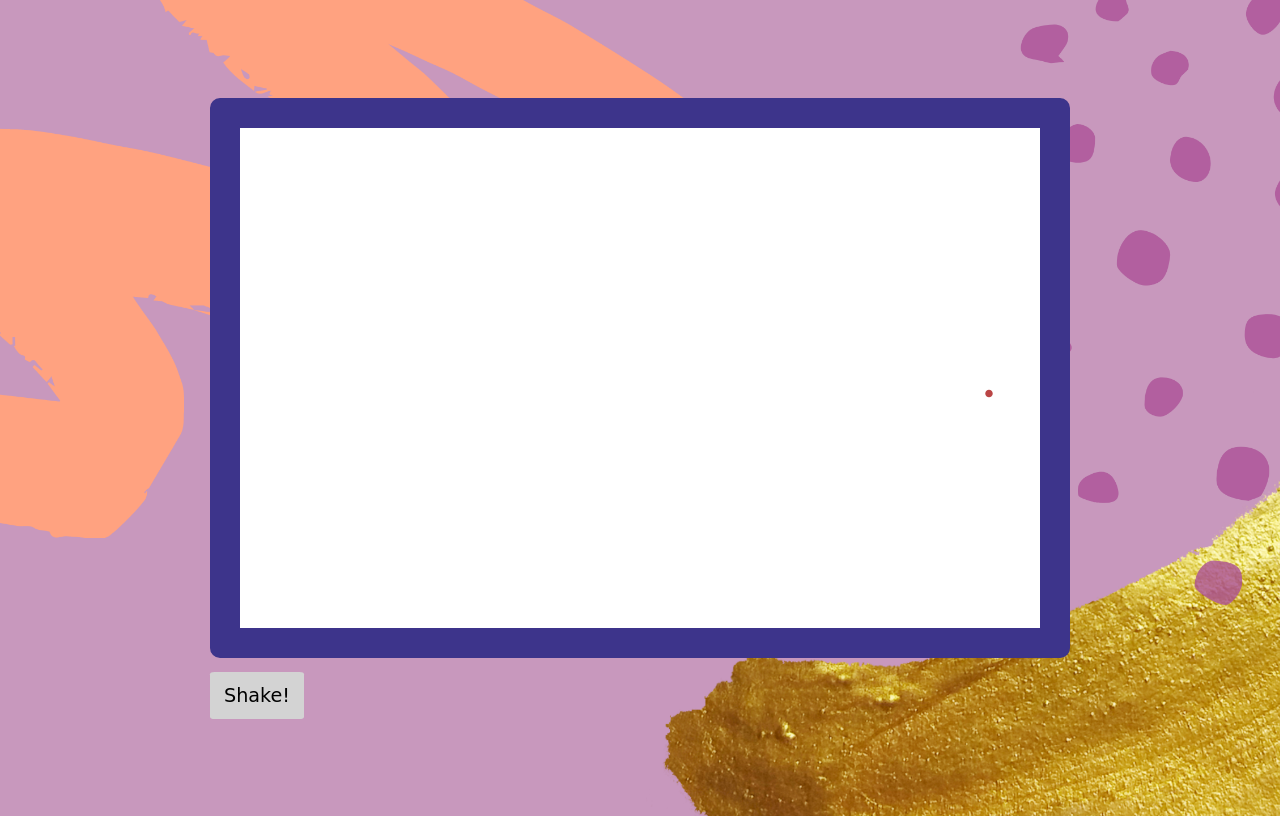
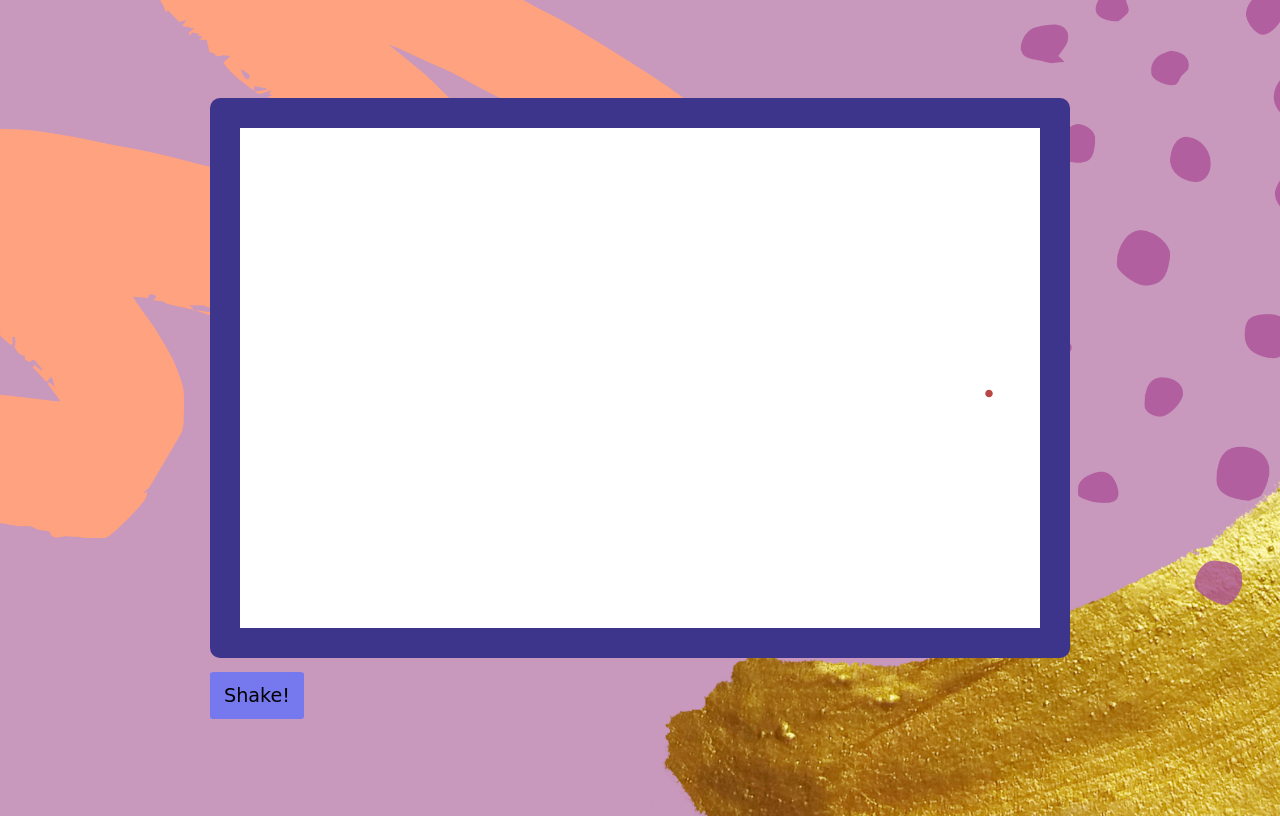
Before and after one commit to YUYUMO/js_practise, a plain HTML site: page etch-a-sketch/etch-a-sketch.html in a window 1280 px wide. In both pictures the pointer is over the button "Shake!". Drawn offline with Linux system fonts and the light colour scheme; a web font is replaced by a local one.

Commit message:
change button hover color and remove its outline

```diff
--- a/etch-a-sketch/etch-a-sketch.css
+++ b/etch-a-sketch/etch-a-sketch.css
@@ -25,6 +25,12 @@ canvas {
 	border: none;
 	padding: 12px 14px;
 	font-family: 'Chilanka', cursive;
+	outline: none;
+}
+
+.shake:hover {
+	background-color: #7678ed;
+	border: none;
 }
 
 canvas.shake {
@@ -33,7 +39,6 @@ canvas.shake {
 }
 
 @keyframes shake {
-
 	10%,
 	90% {
 		transform: translate3d(-1px, 0, 0);
```
Also changed, not shown: 1 other file. Lines whose indentation alone changed are shown as unchanged.
